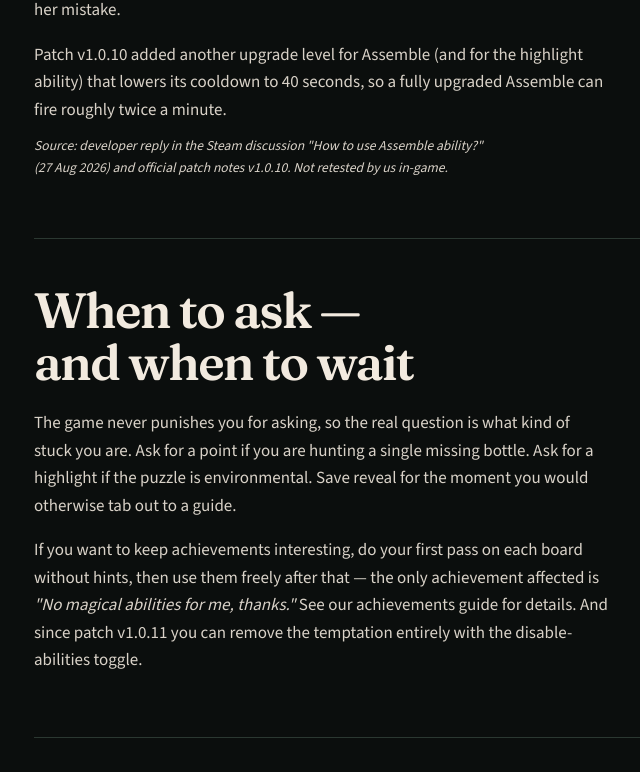
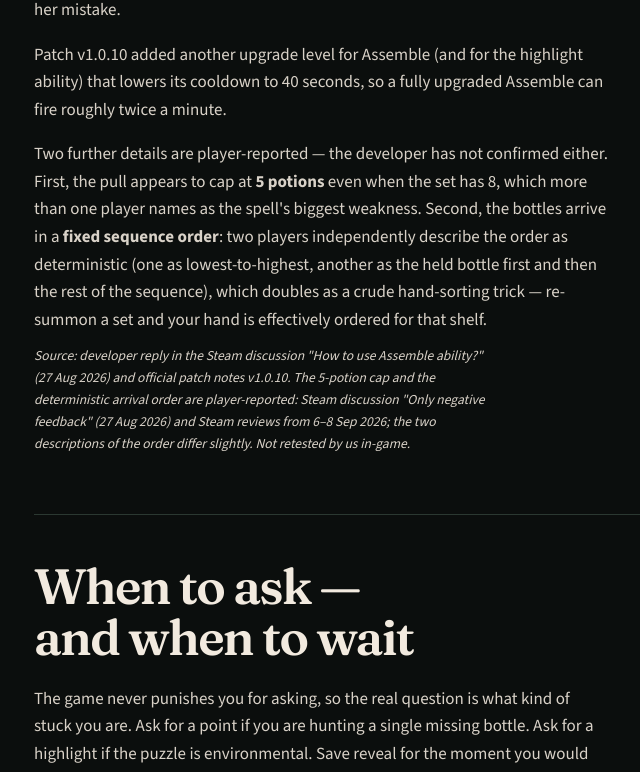
Before and after one commit to bruce-hmz/shelve-the-potions-guide, a Next.js app: page /help/abilities-and-hints/ in a window 1280 px wide. Shown: the part 2960-3732 px from the top of the page, without its empty margins (358-998 px from the left). Built offline with nearby package versions, Linux system fonts and the light colour scheme; no server answers.

Commit message:
content: gather-spell cap + deterministic order trick on abilities page (ACT-043)

```diff
--- a/app/help/[slug]/page.tsx
+++ b/app/help/[slug]/page.tsx
@@ -326,8 +326,11 @@ export default async function HelpPage({ params }: PageProps) {
                   <p>
                     Patch v1.0.10 added another upgrade level for Assemble (and for the highlight ability) that lowers its cooldown to 40 seconds, so a fully upgraded Assemble can fire roughly twice a minute.
                   </p>
+                  <p>
+                    Two further details are player-reported — the developer has not confirmed either. First, the pull appears to cap at <strong>5 potions</strong> even when the set has 8, which more than one player names as the spell&apos;s biggest weakness. Second, the bottles arrive in a <strong>fixed sequence order</strong>: two players independently describe the order as deterministic (one as lowest-to-highest, another as the held bottle first and then the rest of the sequence), which doubles as a crude hand-sorting trick — re-summon a set and your hand is effectively ordered for that shelf.
+                  </p>
                   <p className="source-note">
-                    Source: developer reply in the Steam discussion &quot;How to use Assemble ability?&quot; (27 Aug 2026) and official patch notes v1.0.10. Not retested by us in-game.
+                    Source: developer reply in the Steam discussion &quot;How to use Assemble ability?&quot; (27 Aug 2026) and official patch notes v1.0.10. The 5-potion cap and the deterministic arrival order are player-reported: Steam discussion &quot;Only negative feedback&quot; (27 Aug 2026) and Steam reviews from 6–8 Sep 2026; the two descriptions of the order differ slightly. Not retested by us in-game.
                   </p>
                 </section>
                 <section id="when-to-use" className="article-section">
@@ -404,6 +407,7 @@ export default async function HelpPage({ params }: PageProps) {
                 <li>Achievement names, descriptions, and global unlock percentages: Steam Community global stats page for app 4928820.</li>
                 <li>Three-tier cat help description: official Steam store listing for Shelve the Potions!</li>
                 <li>Assemble behaviour and ability cooldowns: developer reply in the Steam discussion &quot;How to use Assemble ability?&quot; and official patch notes v1.0.10–v1.0.11 (Steam Community announcements).</li>
+                <li>Gather-spell 5-potion cap and deterministic arrival order (hand-sorting trick): Steam discussion &quot;Only negative feedback&quot; (27 Aug 2026) and Steam reviews 6–8 Sep 2026 — player-reported, not developer-confirmed.</li>
                 <li>Accidental-trigger reports and rebinding advice: Steam discussion thread &quot;I wish there to be a lock for abilities&quot;.</li>
                 <li>&quot;Hooman needs help :)&quot; unlock steps: Steam discussion &quot;How do you unlock Hooman need help?&quot; (accepted community answer, 26–27 Aug 2026), with the Upgrade-tab / &quot;Mark puzzle pieces&quot; menu path from a 27 Aug reply in the same thread. The 30-shelf threshold is developer-confirmed: accepted developer answer in &quot;I can&apos;t ask cats for hints?&quot; (3 Sep 2026); the 50-shelf reveal threshold is inferred from that thread&apos;s X/50 counter.</li>
                 <li>&quot;Cat lady&quot; petting method (hold the cursor) and Sir Meowsir&apos;s fireplace barrel: developer replies in the Steam discussion &quot;Catlady achievement&quot; (29 Aug – 3 Sep 2026). The nine other cat names/locations are the OP&apos;s 3 Sep player-reported first-hand list from that thread; the Steam Deck petting sentence is the developer&apos;s 3 Sep reply, quoted verbatim with our interpretation noted.</li>
```
